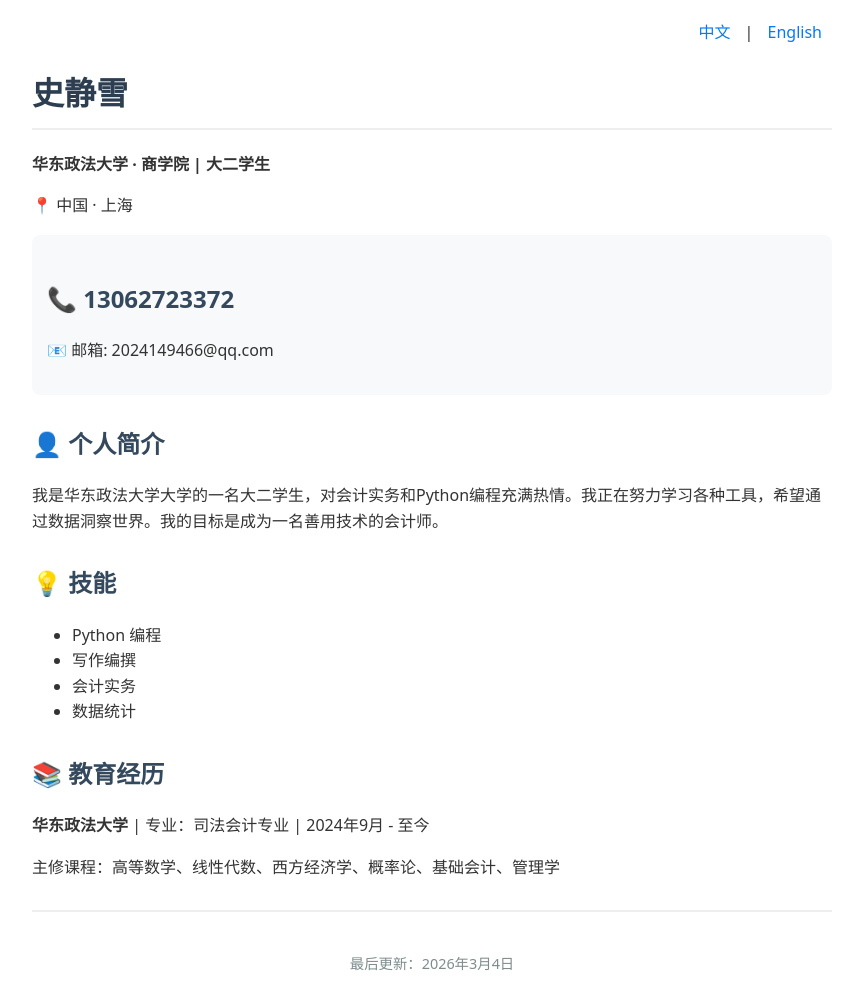
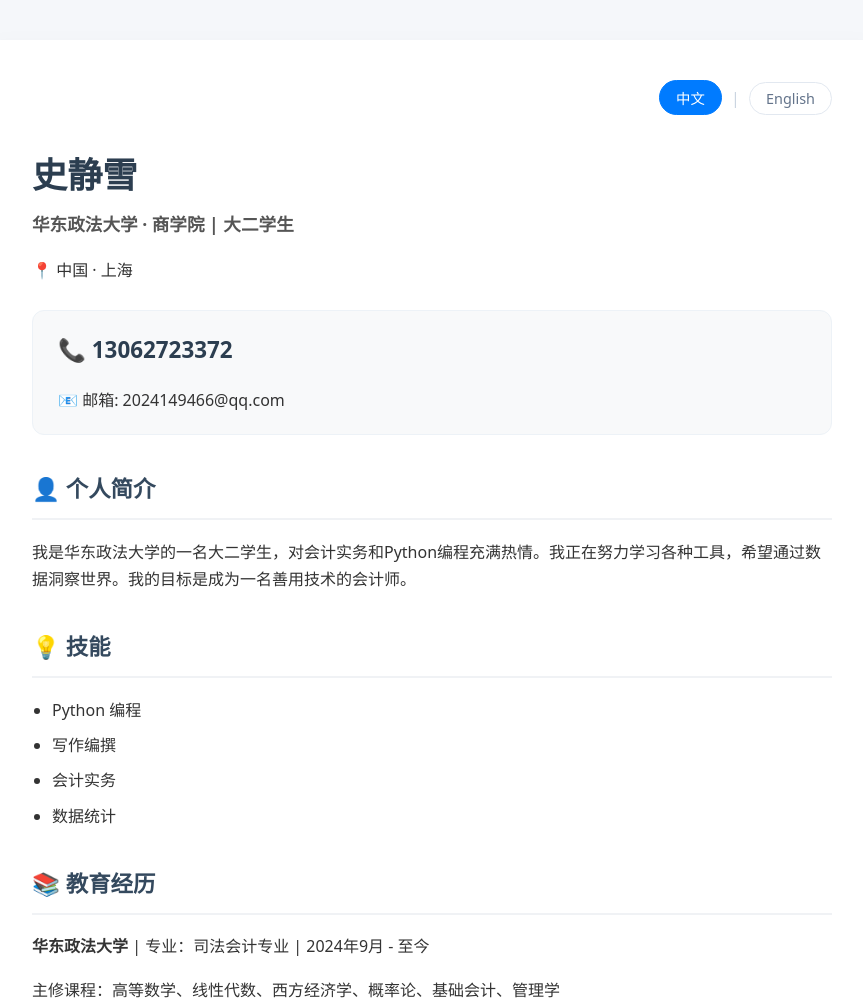
Before and after one commit to Ella-snow916/Ella-snow916.github.io, a plain HTML site: page index.html in a window 1280 px wide. Shown: the top 1007 px of the page, without its empty margins (208-1071 px from the left). Drawn offline with Linux system fonts and the light colour scheme.

Commit message:
Update index.html

```diff
--- a/index.html
+++ b/index.html
@@ -3,53 +3,137 @@
 <head>
     <meta charset="UTF-8">
     <meta name="viewport" content="width=device-width, initial-scale=1.0">
-    <title>史静雪的个人主页</title> <!-- 修改成你的名字 -->
+    <title>史静雪的个人主页</title>
     <style>
-        /* 这里是一些简单的样式，让页面好看点，不需要懂，直接复制 */
+        /* 全局及背景样式 */
         body {
             font-family: system-ui, -apple-system, BlinkMacSystemFont, 'Segoe UI', Roboto, sans-serif;
+            background-color: #f5f7fa; /* 浅灰底色，衬托白色的主体卡片 */
+            color: #333;
+            margin: 0;
+            padding: 40px 20px;
+            line-height: 1.7;
+        }
+
+        /* 主体内容卡片 */
+        .container {
             max-width: 800px;
             margin: 0 auto;
-            padding: 20px;
-            line-height: 1.6;
-            color: #333;
+            background-color: #ffffff; /* 主体纯白 */
+            padding: 40px 50px;
+            border-radius: 16px; /* 更柔和的边框弧度 */
+            box-shadow: 0 10px 30px rgba(0, 0, 0, 0.04); /* 增加高级感的柔和阴影 */
         }
-        h1 { color: #2c3e50; border-bottom: 2px solid #eee; padding-bottom: 10px;}
-        h2 { color: #34495e; margin-top: 30px; }
-        .contact-info { background-color: #f8f9fa; padding: 15px; border-radius: 8px; }
+
+        /* 标题排版 */
+        h1 {
+            color: #2c3e50;
+            font-size: 2.2em;
+            margin-bottom: 5px;
+        }
+        h2 {
+            color: #34495e;
+            font-size: 1.4em;
+            margin-top: 35px;
+            border-bottom: 2px solid #f0f2f5;
+            padding-bottom: 10px;
+        }
+        .subtitle {
+            color: #555;
+            font-size: 1.1em;
+            margin-top: 0;
+        }
+
+        /* 模块样式 */
         .section { margin-bottom: 30px; }
-        .language-switch { text-align: right; margin-bottom: 20px; }
-        .language-switch a { text-decoration: none; color: #007bff; padding: 5px 10px; }
-        hr { border: 1px solid #eee; margin: 30px 0; }
-        .footer { text-align: center; color: #7f8c8d; font-size: 0.9em; margin-top: 40px; }
+
+        /* 联系信息卡片特殊样式 */
+        .contact-info {
+            background-color: #f8f9fa;
+            padding: 20px 25px;
+            border-radius: 12px;
+            margin-top: 25px;
+            border: 1px solid #edf2f7;
+        }
+        .contact-info h2 {
+            border-bottom: none;
+            margin-top: 0;
+            padding-bottom: 0;
+            color: #2c3e50;
+        }
+        .contact-info p { margin-bottom: 0; }
+
+        /* 列表样式 */
+        ul { padding-left: 20px; }
+        li { margin-bottom: 8px; }
+
+        /* 语言切换按钮样式 */
+        .language-switch {
+            text-align: right;
+            margin-bottom: 30px;
+        }
+        .language-switch button {
+            background: none;
+            border: 1px solid #e2e8f0;
+            color: #64748b;
+            padding: 6px 16px;
+            font-size: 0.9em;
+            cursor: pointer;
+            border-radius: 20px;
+            transition: all 0.3s ease;
+            font-family: inherit;
+        }
+        .language-switch button:hover {
+            border-color: #007bff;
+            color: #007bff;
+        }
+        .language-switch button.active {
+            background-color: #007bff;
+            color: #ffffff;
+            border-color: #007bff;
+        }
+        .lang-separator {
+            color: #cbd5e1;
+            margin: 0 5px;
+        }
+
+        /* 底部信息 */
+        hr {
+            border: none;
+            border-top: 1px solid #edf2f7;
+            margin: 40px 0 20px 0;
+        }
+        .footer {
+            text-align: center;
+            color: #94a3b8;
+            font-size: 0.9em;
+        }
     </style>
 </head>
 <body>
-    <!-- 中英文切换按钮 (简易版) -->
+
+<div class="container">
     <div class="language-switch">
-        <a href="#">中文</a> | <a href="#">English</a>
+        <button id="btn-zh" class="active" onclick="switchLanguage('zh')">中文</button>
+        <span class="lang-separator">|</span>
+        <button id="btn-en" onclick="switchLanguage('en')">English</button>
     </div>
 
-    <!-- 标题部分 -->
-    <h1>史静雪</h1></h1> <!-- 修改成你的名字 -->
-    <p><strong>华东政法大学 · 商学院 | 大二学生</strong></p>
+    <div id="content-zh">
+        <h1>史静雪</h1>
+        <p class="subtitle"><strong>华东政法大学 · 商学院 | 大二学生</strong></p>
         <p>📍 中国 · 上海</p>
 
-    <!-- 联系信息 -->
         <div class="section contact-info">
             <h2>📞 13062723372</h2>
             <p>📧 邮箱: 2024149466@qq.com</p>
-        <!-- 修改成你的邮箱 -->
         </div>
 
-    <!-- 个人简介 -->
         <div class="section">
             <h2>👤 个人简介</h2>
-        <p>我是华东政法大学大学的一名大二学生，对会计实务和Python编程充满热情。我正在努力学习各种工具，希望通过数据洞察世界。我的目标是成为一名善用技术的会计师。</p>
-        <!-- 修改成你自己的介绍 -->
+            <p>我是华东政法大学的一名大二学生，对会计实务和Python编程充满热情。我正在努力学习各种工具，希望通过数据洞察世界。我的目标是成为一名善用技术的会计师。</p>
         </div>
 
-    <!-- 技能部分 (参考了图片中的“研究擅长”) -->
         <div class="section">
             <h2>💡 技能</h2>
             <ul>
@@ -58,27 +142,83 @@
                 <li>会计实务</li>
                 <li>数据统计</li>
             </ul>
-        <!-- 修改成你自己的技能 -->
         </div>
 
-    <!-- 教育经历 -->
         <div class="section">
             <h2>📚 教育经历</h2>
             <p><strong>华东政法大学</strong> | 专业：司法会计专业 | 2024年9月 - 至今</p>
             <p>主修课程：高等数学、线性代数、西方经济学、概率论、基础会计、管理学</p>
-        <!-- 修改成你的学校和专业 -->
         </div>
 
-    <!-- 最后更新日期 -->
         <hr>
         <div class="footer">
             最后更新：2026年3月4日
         </div>
+    </div>
 
-    <!-- 简单的英文部分 (为切换按钮做样子) -->
-    <div style="display: none;">
-        <!-- 这只是一个非常简易的示意，真正的切换需要JS，但作业够用了 -->
+    <div id="content-en" style="display: none;">
+        <h1>Jingxue Shi</h1>
+        <p class="subtitle"><strong>East China University of Political Science and Law · Business School | Sophomore</strong></p>
+        <p>📍 Shanghai, China</p>
+
+        <div class="section contact-info">
+            <h2>📞 (+86) 13062723372</h2>
+            <p>📧 Email: 2024149466@qq.com</p>
         </div>
+
+        <div class="section">
+            <h2>👤 About Me</h2>
+            <p>I am a sophomore at East China University of Political Science and Law, passionate about accounting practice and Python programming. I am actively learning various tools with the hope of gaining insights into the world through data. My goal is to become an accountant who excels at utilizing technology.</p>
+        </div>
+
+        <div class="section">
+            <h2>💡 Skills</h2>
+            <ul>
+                <li>Python Programming</li>
+                <li>Writing & Editing</li>
+                <li>Accounting Practice</li>
+                <li>Data Statistics</li>
+            </ul>
+        </div>
+
+        <div class="section">
+            <h2>📚 Education</h2>
+            <p><strong>East China University of Political Science and Law</strong> | Major: Forensic Accounting | Sep 2024 - Present</p>
+            <p>Core Courses: Advanced Mathematics, Linear Algebra, Western Economics, Probability Theory, Basic Accounting, Management</p>
+        </div>
+
+        <hr>
+        <div class="footer">
+            Last Updated: March 4, 2026
+        </div>
+    </div>
+</div>
+
+<script>
+    function switchLanguage(lang) {
+        // 获取页面元素
+        const contentZh = document.getElementById('content-zh');
+        const contentEn = document.getElementById('content-en');
+        const btnZh = document.getElementById('btn-zh');
+        const btnEn = document.getElementById('btn-en');
+
+        if (lang === 'zh') {
+            // 显示中文，隐藏英文
+            contentZh.style.display = 'block';
+            contentEn.style.display = 'none';
+            // 更新按钮状态
+            btnZh.classList.add('active');
+            btnEn.classList.remove('active');
+        } else if (lang === 'en') {
+            // 显示英文，隐藏中文
+            contentZh.style.display = 'none';
+            contentEn.style.display = 'block';
+            // 更新按钮状态
+            btnEn.classList.add('active');
+            btnZh.classList.remove('active');
+        }
+    }
+</script>
 
 </body>
 </html>
```
Lines whose indentation alone changed are shown as unchanged.
